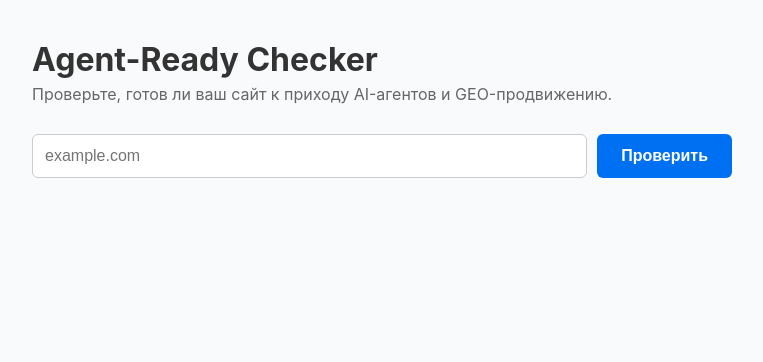
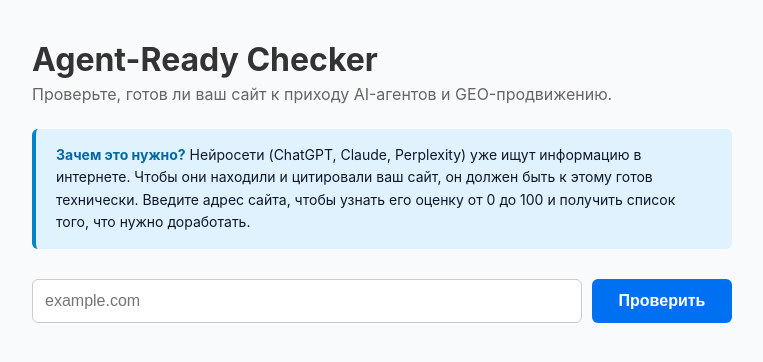
Before and after one commit to artemkoach/agent-ready-checker, a Flask app: page / in a window 1280 px wide. Shown: the top 362 px of the page, without its empty margins (258-1021 px from the left). Run offline with Flask 3, Linux system fonts and the light colour scheme.

Commit message:
Add description box and loading animation

```diff
--- a/templates/index.html
+++ b/templates/index.html
@@ -2,16 +2,30 @@
 <html lang="ru">
 <head>
     <meta charset="UTF-8">
+    <meta name="viewport" content="width=device-width, initial-scale=1.0">
     <title>Agent-Ready Checker</title>
     <style>
         body { font-family: -apple-system, BlinkMacSystemFont, "Segoe UI", Roboto, sans-serif; max-width: 700px; margin: 40px auto; padding: 0 20px; background: #f9fafb; color: #333; }
         h1 { margin-bottom: 5px; }
-        p.subtitle { color: #666; margin-top: 0; margin-bottom: 30px; }
+        p.subtitle { color: #666; margin-top: 0; margin-bottom: 25px; font-size: 16px; }
+
+        /* Блок с описанием */
+        .info-box { background: #e0f2fe; border-left: 4px solid #0284c7; padding: 15px 20px; border-radius: 6px; margin-bottom: 30px; font-size: 14px; line-height: 1.6; color: #0f172a; }
+        .info-box strong { color: #0369a1; }
+
         form { display: flex; gap: 10px; margin-bottom: 30px; }
         input[type="text"] { flex: 1; padding: 12px; font-size: 16px; border: 1px solid #ccc; border-radius: 6px; outline: none; }
         input[type="text"]:focus { border-color: #0070f3; box-shadow: 0 0 0 2px rgba(0,112,243,0.2); }
-        button { padding: 12px 24px; font-size: 16px; background: #0070f3; color: white; border: none; border-radius: 6px; cursor: pointer; font-weight: bold; }
+
+        /* Кнопка и анимация загрузки */
+        button { padding: 12px 24px; font-size: 16px; background: #0070f3; color: white; border: none; border-radius: 6px; cursor: pointer; font-weight: bold; display: flex; align-items: center; justify-content: center; min-width: 140px; transition: background 0.2s; }
         button:hover { background: #005bb5; }
+        button:disabled { background: #93c5fd; cursor: not-allowed; }
+
+        .spinner { display: none; width: 18px; height: 18px; border: 3px solid rgba(255,255,255,0.3); border-radius: 50%; border-top-color: white; animation: spin 1s ease-in-out infinite; margin-right: 8px; }
+        @keyframes spin { to { transform: rotate(360deg); } }
+
+        /* Результаты */
         .score-box { background: white; padding: 20px; border-radius: 8px; box-shadow: 0 2px 10px rgba(0,0,0,0.05); margin-bottom: 20px; text-align: center; }
         .score-number { font-size: 48px; font-weight: bold; color: #0070f3; }
         .check-list { list-style: none; padding: 0; }
@@ -20,7 +34,6 @@
         .fail { border-left: 4px solid #ef4444; }
         .error { background: #fee2e2; color: #b91c1c; padding: 15px; border-radius: 6px; margin-bottom: 20px; }
 
-        /* Стили для бейджиков категорий */
         .badge { padding: 2px 6px; border-radius: 4px; font-size: 11px; font-weight: bold; margin-left: 8px; vertical-align: middle; }
         .badge-geo { background: #e0f2fe; color: #0369a1; }
         .badge-agents { background: #f3e8ff; color: #7e22ce; }
@@ -30,9 +43,17 @@
     <h1>Agent-Ready Checker</h1>
     <p class="subtitle">Проверьте, готов ли ваш сайт к приходу AI-агентов и GEO-продвижению.</p>
 
-    <form method="POST">
+    <!-- Блок с описанием -->
+    <div class="info-box">
+        <strong>Зачем это нужно?</strong> Нейросети (ChatGPT, Claude, Perplexity) уже ищут информацию в интернете. Чтобы они находили и цитировали ваш сайт, он должен быть к этому готов технически. Введите адрес сайта, чтобы узнать его оценку от 0 до 100 и получить список того, что нужно доработать.
+    </div>
+
+    <form method="POST" id="checker-form" onsubmit="showLoading()">
         <input type="text" name="url" placeholder="example.com" value="{{ request.form.url or '' }}" required>
-        <button type="submit">Проверить</button>
+        <button type="submit" id="submit-btn">
+            <span class="spinner" id="spinner"></span>
+            <span id="btn-text">Проверить</span>
+        </button>
     </form>
 
     {% if error %}
@@ -63,12 +84,26 @@
             {% endfor %}
         </ul>
 
-        <!-- Легенда внизу -->
         <div style="margin-top: 40px; padding: 15px; background: white; border-radius: 8px; font-size: 13px; color: #555; box-shadow: 0 1px 3px rgba(0,0,0,0.05);">
             <p style="margin-top: 0;"><strong>Что это значит?</strong></p>
             <p style="margin-bottom: 5px;"><span style="color: #0369a1; font-weight: bold;">GEO (Generative Engine Optimization)</span> — проверки, которые помогают ChatGPT, Perplexity и Google AI Overviews найти ваш сайт и цитировать его в ответах.</p>
             <p style="margin-bottom: 0;"><span style="color: #7e22ce; font-weight: bold;">Агенты</span> — технические файлы, которые позволяют AI-агентам не просто читать сайт, но и совершать на нем действия (например, заказывать товары или вызывать API).</p>
         </div>
     {% endif %}
+
+    <!-- JavaScript для анимации кнопки -->
+    <script>
+        function showLoading() {
+            // Находим элементы
+            const btn = document.getElementById('submit-btn');
+            const spinner = document.getElementById('spinner');
+            const btnText = document.getElementById('btn-text');
+
+            // Меняем вид кнопки
+            btn.disabled = true;
+            spinner.style.display = 'inline-block';
+            btnText.textContent = 'Анализ...';
+        }
+    </script>
 </body>
 </html>
```
